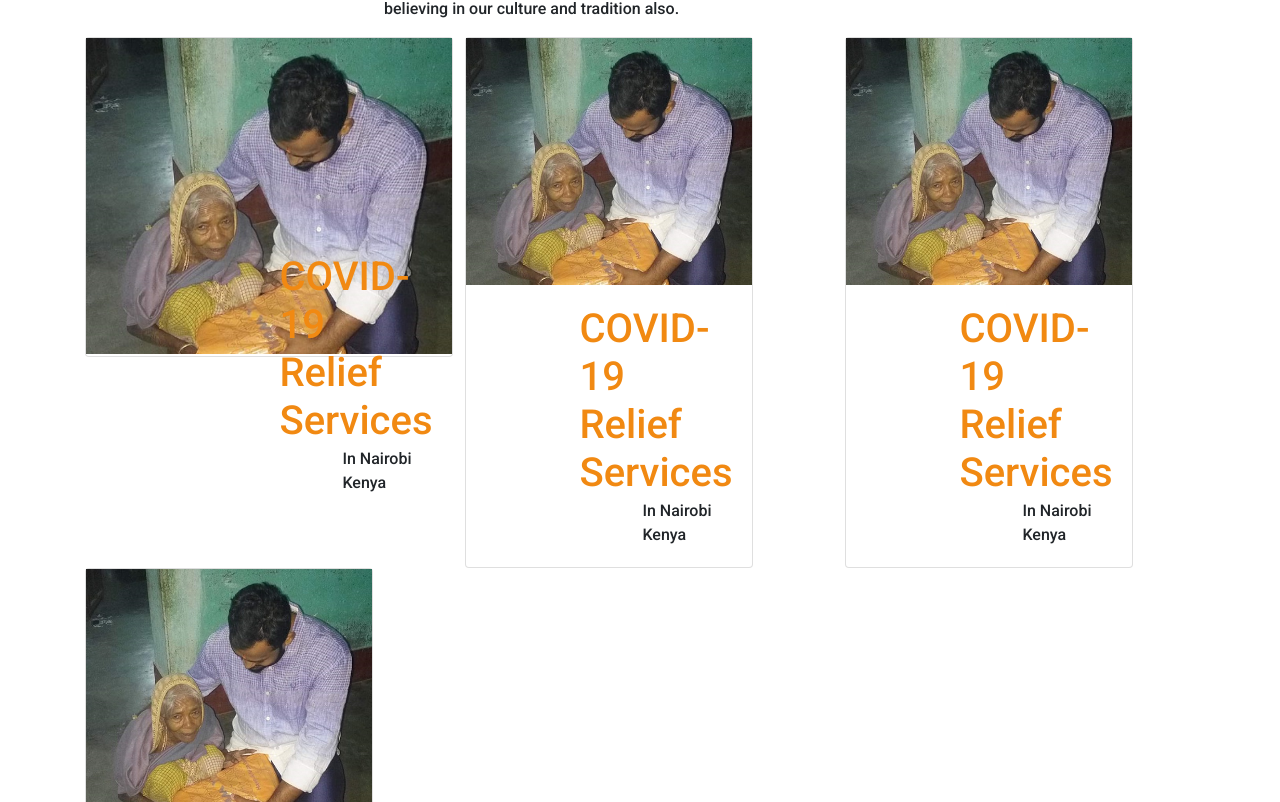
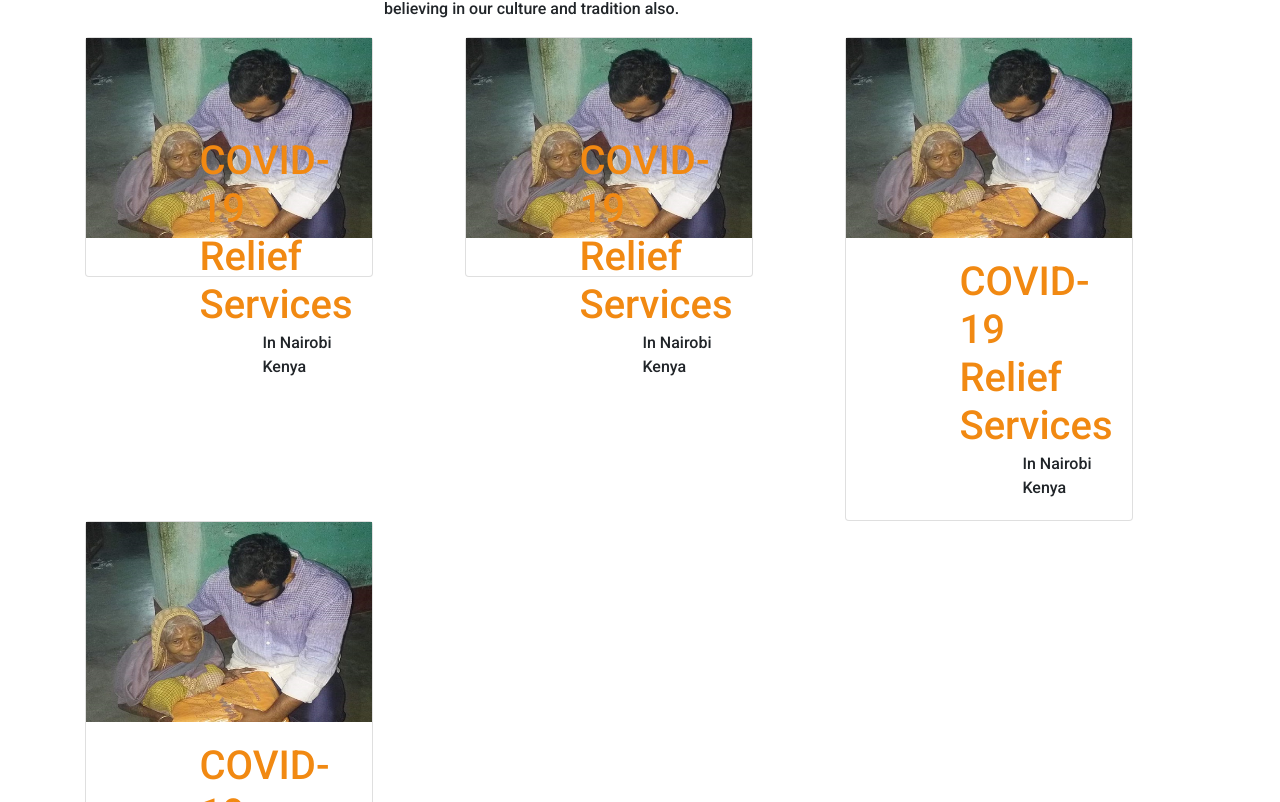
Before and after one commit to Trend20/ReactTask, a React (Create React App) app: page / in a window 1280 px wide. Shown: the part 1598-2400 px from the top of the page. Built offline with nearby package versions, Linux system fonts and the light colour scheme.

Commit message:
image height

```diff
--- a/src/components/help/cardimage/CardImage.js
+++ b/src/components/help/cardimage/CardImage.js
@@ -9,10 +9,28 @@ export default class CardImage extends Component {
         <div className="row">
             <div className="col-sm-4">
                 <div className="card" style={{
-                    width: '23rem',
-                    height: '40vh'
+                     width: '18rem',
+                     height:'30vh'
                     }}>
-                   <img  src={cardImage} className="card-image-top"/>
+                   <img  src={cardImage}
+                   className="card-image-top"
+                   style={{height: '25vh'}}
+                   />
+                   <div className="card-body">
+                       <h1 className="card-title">COVID-19 Relief Services</h1>
+                       <p className="card-text">In Nairobi Kenya</p>
+                   </div>
+                </div>
+            </div>
+            <div className="col-sm-4">
+                <div className="card" style={{
+                    width: '18rem',
+                    height:'30vh'
+                    }}>
+                   <img  src={cardImage}
+                   className="card-image-top"
+                       style={{height: '25vh'}}
+                   />
                    <div className="card-body">
                        <h1 className="card-title">COVID-19 Relief Services</h1>
                        <p className="card-text">In Nairobi Kenya</p>
@@ -21,7 +39,10 @@ export default class CardImage extends Component {
             </div>
             <div className="col-sm-4">
                 <div className="card" style={{width: '18rem'}}>
-                   <img  src={cardImage} className="card-image-top"/>
+                   <img  src={cardImage}
+                   className="card-image-top"
+                   style={{height: '25vh'}}
+                   />
                    <div className="card-body">
                        <h1 className="card-title">COVID-19 Relief Services</h1>
                        <p className="card-text">In Nairobi Kenya</p>
@@ -30,16 +51,10 @@ export default class CardImage extends Component {
             </div>
             <div className="col-sm-4">
                 <div className="card" style={{width: '18rem'}}>
-                   <img  src={cardImage} className="card-image-top"/>
-                   <div className="card-body">
-                       <h1 className="card-title">COVID-19 Relief Services</h1>
-                       <p className="card-text">In Nairobi Kenya</p>
-                   </div>
-                </div>
-            </div>
-            <div className="col-sm-4">
-                <div className="card" style={{width: '18rem'}}>
-                   <img  src={cardImage} className="card-image-top"/>
+                   <img  src={cardImage}
+                   className="card-image-top"
+                   style={{height: '25vh'}}
+                   />
                    <div className="card-body">
                        <h1 className="card-title">COVID-19 Relief Services</h1>
                        <p className="card-text">In Nairobi Kenya</p>
```
